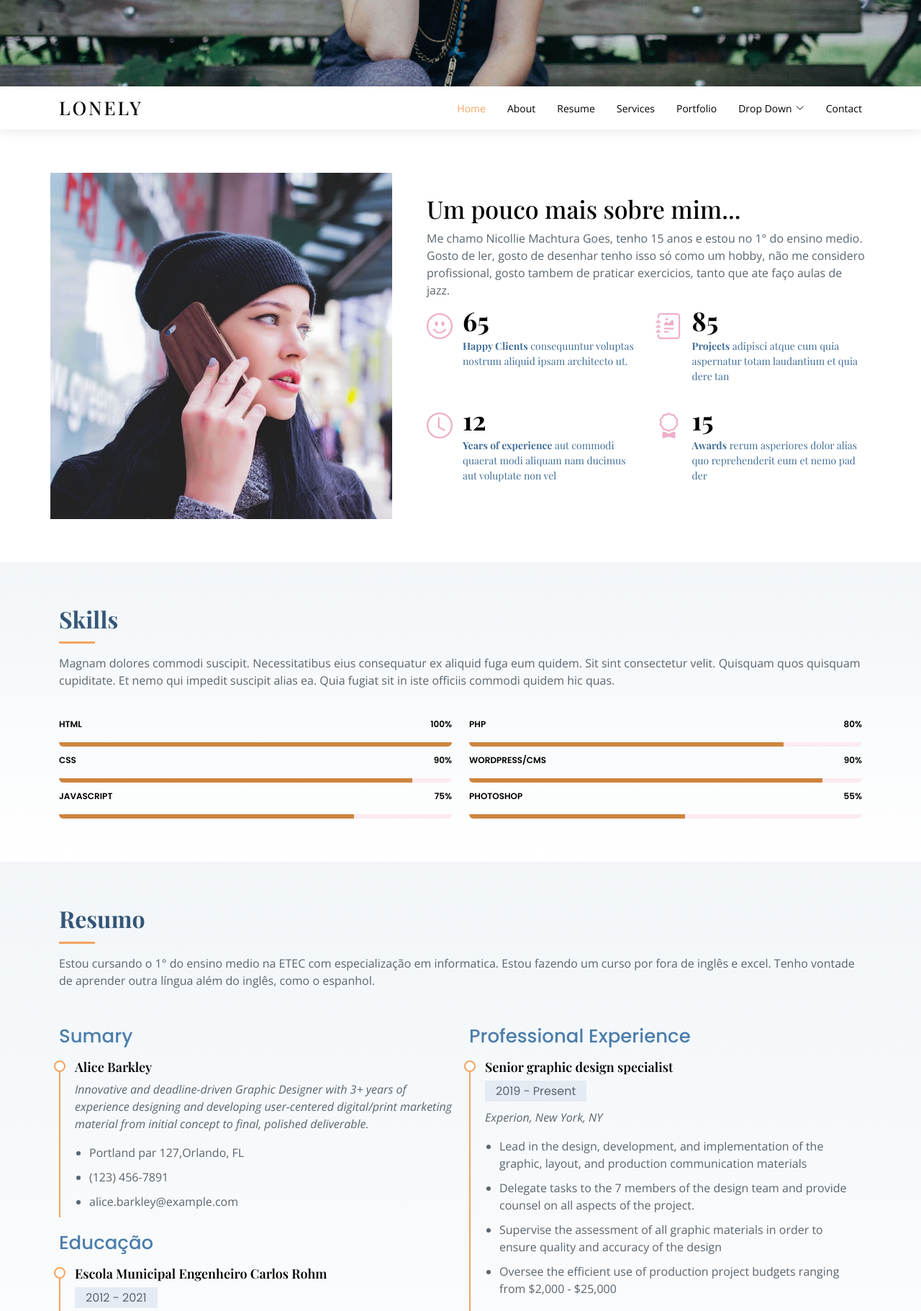
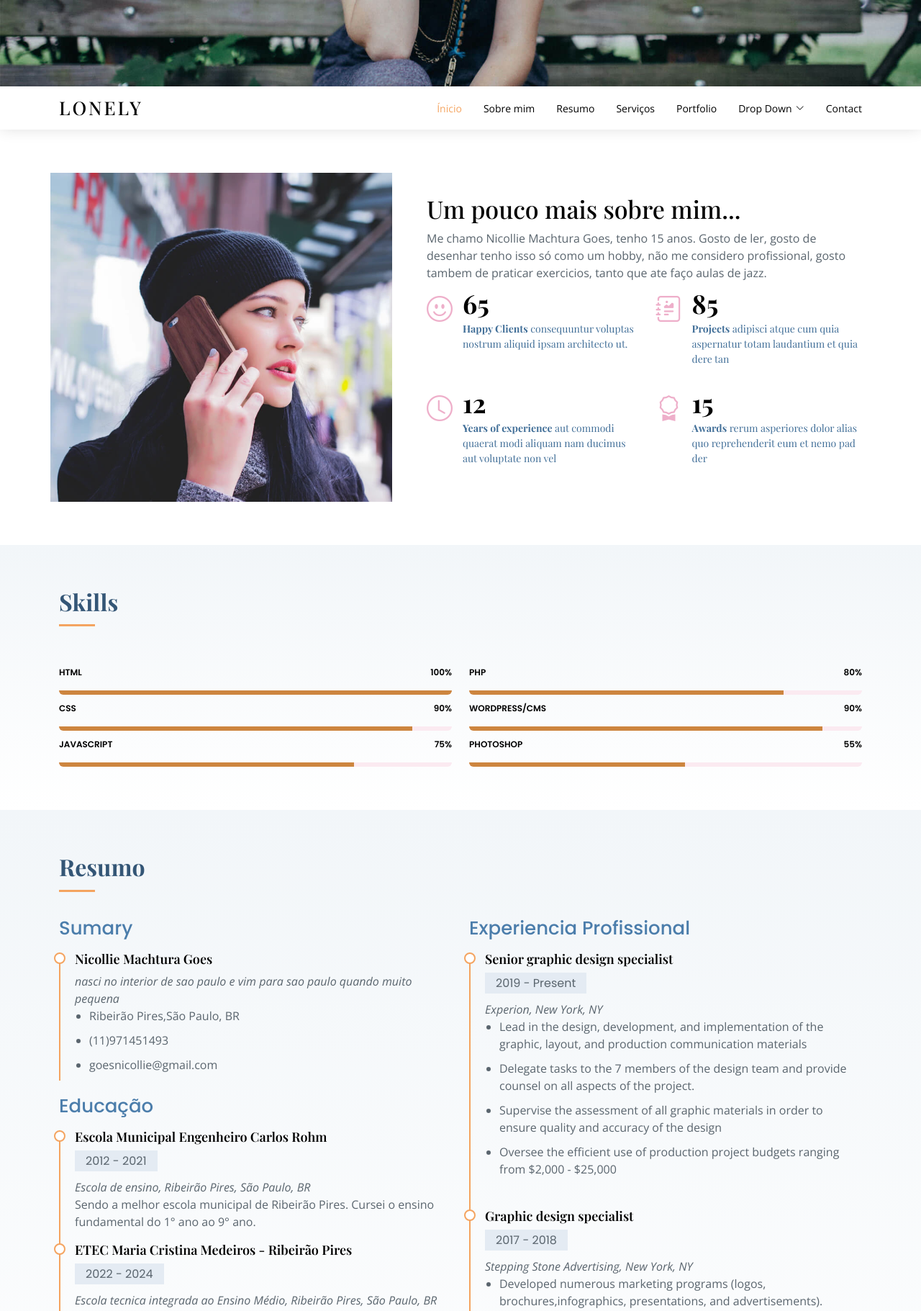
Before and after one commit to nicolliegoes/teste-bootstrap-curriculo, a plain HTML site: page index.html in a window 1280 px wide. Shown: the part 480-2301 px from the top of the page at 72% size. Drawn offline with nearby package versions, Linux system fonts and the light colour scheme; a web font is replaced by a local one.

Commit message:
Add files via upload

```diff
--- a/index.html
+++ b/index.html
@@ -5,7 +5,7 @@
   <meta charset="utf-8">
   <meta content="width=device-width, initial-scale=1.0" name="viewport">
 
-  <title>Lonely Bootstrap Template - Index</title>
+  <title>Meu Curriculo</title>
   <meta content="" name="description">
   <meta content="" name="keywords">
 
@@ -55,10 +55,10 @@
 
       <nav id="navbar" class="navbar">
         <ul>
-          <li><a class="nav-link scrollto active" href="#hero">Home</a></li>
-          <li><a class="nav-link scrollto" href="#about">About</a></li>
-          <li><a class="nav-link scrollto" href="#resume">Resume</a></li>
-          <li><a class="nav-link scrollto" href="#services">Services</a></li>
+          <li><a class="nav-link scrollto active" href="#hero">Ínicio</a></li>
+          <li><a class="nav-link scrollto" href="#about">Sobre mim</a></li>
+          <li><a class="nav-link scrollto" href="#resume">Resumo</a></li>
+          <li><a class="nav-link scrollto" href="#services">Serviços</a></li>
           <li><a class="nav-link scrollto" href="#portfolio">Portfolio</a></li>
           <li class="dropdown"><a href="#"><span>Drop Down</span> <i class="bi bi-chevron-down"></i></a>
             <ul>
@@ -97,7 +97,7 @@
             <div class="content d-flex flex-column justify-content-center">
               <h3>Um pouco mais sobre mim...</h3>
               <p>
-                Me chamo Nicollie Machtura Goes, tenho 15 anos e estou no 1° do ensino medio.
+                Me chamo Nicollie Machtura Goes, tenho 15 anos.
                 Gosto de ler, gosto de desenhar tenho isso só como um hobby, não me considero profissional,
                 gosto tambem de praticar exercicios, tanto que ate faço aulas de jazz.
               </p>
@@ -147,7 +147,7 @@
 
         <div class="section-title">
           <h2>Skills</h2>
-          <p>Magnam dolores commodi suscipit. Necessitatibus eius consequatur ex aliquid fuga eum quidem. Sit sint consectetur velit. Quisquam quos quisquam cupiditate. Et nemo qui impedit suscipit alias ea. Quia fugiat sit in iste officiis commodi quidem hic quas.</p>
+
         </div>
 
         <div class="row skills-content">
@@ -213,21 +213,19 @@
 
         <div class="section-title">
           <h2>Resumo</h2>
-          <p>Estou cursando o 1° do ensino medio na ETEC com especialização em informatica. Estou fazendo um curso
-            por fora de inglês e excel. Tenho vontade de aprender outra língua além do inglês, como o espanhol.</p>
-        </div>
+
 
         <div class="row">
           <div class="col-lg-6">
             <h3 class="resume-title">Sumary</h3>
             <div class="resume-item pb-0">
-              <h4>Alice Barkley</h4>
-              <p><em>Innovative and deadline-driven Graphic Designer with 3+ years of experience designing and developing user-centered digital/print marketing material from initial concept to final, polished deliverable.</em></p>
+              <h4>Nicollie Machtura Goes</h4>
+              <p><em>nasci no interior de sao paulo e vim para sao paulo quando muito pequena</em></p>
               <p>
               <ul>
-                <li>Portland par 127,Orlando, FL</li>
-                <li>(123) 456-7891</li>
-                <li>alice.barkley@example.com</li>
+                <li>Ribeirão Pires,São Paulo, BR</li>
+                <li>(11)971451493</li>
+                <li>goesnicollie@gmail.com</li>
               </ul>
               </p>
             </div>
@@ -245,9 +243,17 @@
               <p><em>Escola tecnica integrada ao Ensino Médio, Ribeirão Pires, São Paulo, BR</em></p>
               <p>Quia nobis sequi est occaecati aut. Repudiandae et iusto quae reiciendis et quis Eius vel ratione eius unde vitae rerum voluptates asperiores voluptatem Earum molestiae consequatur neque etlon sader mart dila</p>
             </div>
+            <div class="resume-item">
+              <h4>ETEC Maria Cristina Medeiros - Ribeirão Pires</h4>
+              <h5>2022 - 2024</h5>
+              <p><em>Escola tecnica integrada ao Ensino Médio, Ribeirão Pires, São Paulo, BR</em></p>
+              <p>Quia nobis sequi est occaecati aut. Repudiandae et iusto quae reiciendis et quis Eius vel ratione eius unde vitae rerum voluptates asperiores voluptatem Earum molestiae consequatur neque etlon sader mart dila</p>
+            </div>
           </div>
+
+
           <div class="col-lg-6">
-            <h3 class="resume-title">Professional Experience</h3>
+            <h3 class="resume-title">Experiencia Profissional</h3>
             <div class="resume-item">
               <h4>Senior graphic design specialist</h4>
               <h5>2019 - Present</h5>
@@ -569,8 +575,8 @@
       <div class="container">
 
         <div class="section-title">
-          <h2>Contact</h2>
-          <p>Magnam dolores commodi suscipit. Necessitatibus eius consequatur ex aliquid fuga eum quidem. Sit sint consectetur velit. Quisquam quos quisquam cupiditate. Et nemo qui impedit suscipit alias ea. Quia fugiat sit in iste officiis commodi quidem hic quas.</p>
+          <h2>Contato</h2>
+          <p>Entar em contato com os </p>
         </div>
 
         <div class="row">
@@ -597,12 +603,12 @@
 
               <div class="d-flex align-items-center mt-4">
                 <i class="bi bi-envelope"></i>
-                <p>info@example.com</p>
+                <p>goesnicollie@gmail.com</p>
               </div>
 
               <div class="d-flex align-items-center mt-4">
                 <i class="bi bi-phone"></i>
-                <p>+1 5589 55488 55s</p>
+                <p>(11) 97145-1493</p>
               </div>
 
             </div>
```
